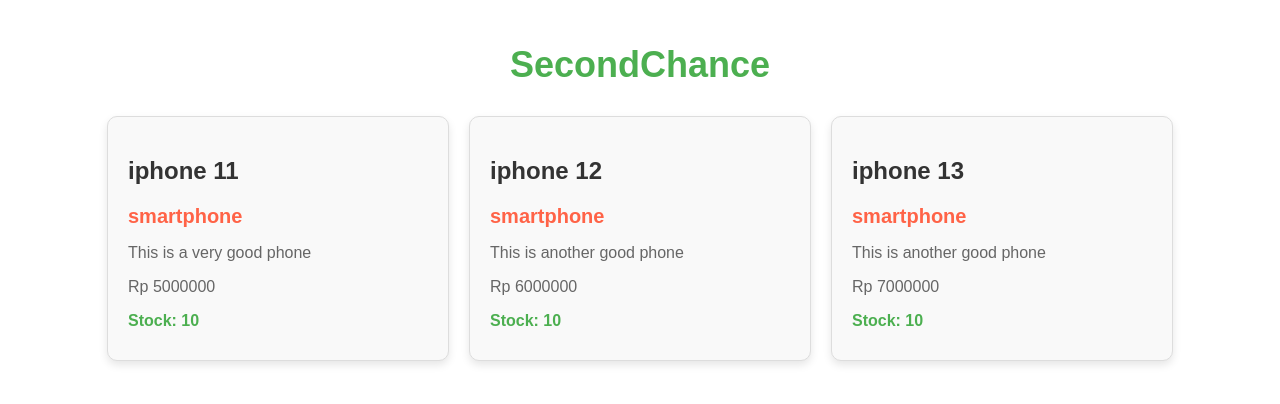
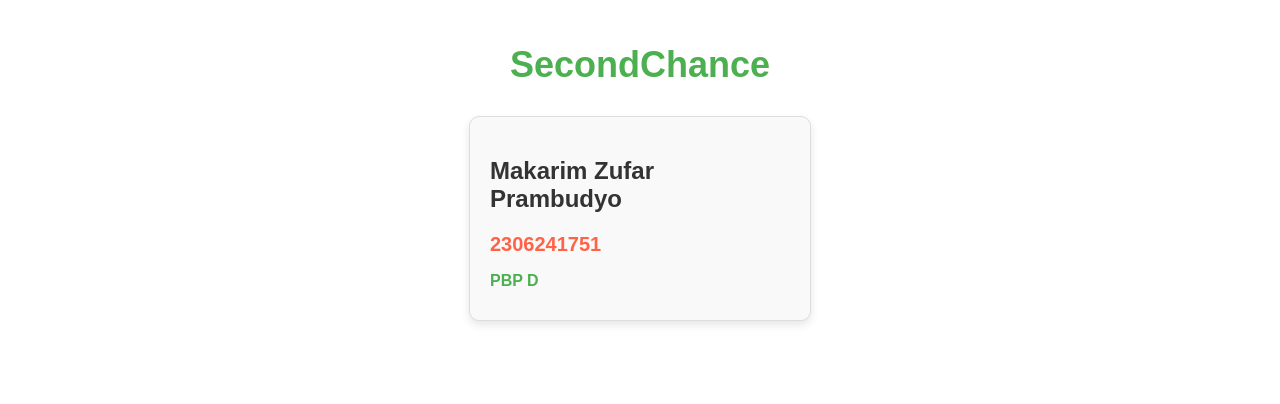
Before and after one commit to MakarimZufar/SecondChance, a Django app: page / in a window 1280 px wide. Shown: the top 404 px of the page. Run offline with Django 5.2, Linux system fonts and the light colour scheme.

Commit message:
memperbaiki kesalahan pemahaman bahwa html hanya berisi nama kelas dan nama aplikasi

```diff
--- a/main/templates/main.html
+++ b/main/templates/main.html
@@ -90,11 +90,9 @@
     <div class="product-container">
         {% for product in products %}
             <div class="product">
-                <h2>{{ product.name }}</h2>
-                <h3>{{ product.category }}</h3>
-                <p>{{ product.description }}</p>
-                <p>Rp {{ product.price }}</p>
-                <p>Stock: {{ product.stock }}</p>
+                <h2>{{ product.nama }}</h2>
+                <h3>{{ product.npm }}</h3>
+                <p>{{ product.kelas }}</p>
             </div>
         {% endfor %}
     </div>
--- a/main/views.py
+++ b/main/views.py
@@ -15,26 +15,9 @@ def show_main(request):
     context = {
         "products":[
             {
-                "name": "iphone 11",
-                "description": "This is a very good phone",
-                "price": 5000000,
-                "stock": 10,
-                "category": "smartphone"
-            },
-            {
-                "name": "iphone 12",
-                "description": "This is another good phone",
-                "price": 6000000,
-                "stock": 10,
-                "category": "smartphone"
-            },
-            {
-                "name": "iphone 13",
-                "description": "This is another good phone",
-                "price": 7000000,
-                "stock": 10,
-                "category": "smartphone"
-
+                "nama": "Makarim Zufar Prambudyo",
+                "npm": "2306241751",
+                "kelas": "PBP D",
             }
         ]
     }
```
Also changed, not shown: README.md.
